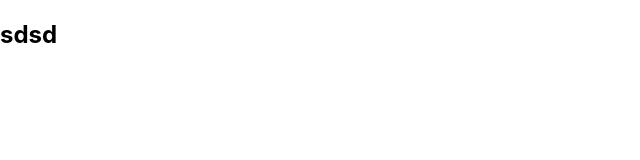
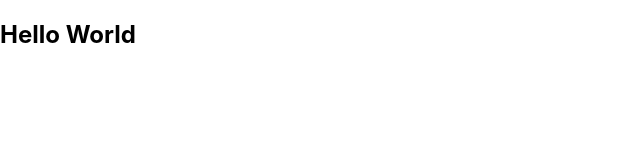
Before and after one commit to Carefree-happy/awesome-react-components, a React (Create React App) app: page / in a window 1280 px wide. Shown: the top 160 px of the page, without its empty margins (0-640 px from the left). Built offline with nearby package versions, Linux system fonts and the light colour scheme.

Commit message:
feat: UpGrade Hello

```diff
--- a/src/App.tsx
+++ b/src/App.tsx
@@ -3,7 +3,7 @@ import Hello from './components/Hello';
 
 const App: React.FC = () => {
   return (
-    <Hello message={'sdsd'}/>
+    <Hello message="Hello World"/>
   );
 }
 
--- a/src/components/Hello.tsx
+++ b/src/components/Hello.tsx
@@ -1,11 +1,15 @@
 import React from "react"
 
 interface IHelloProps {
-    message: string
+    message?: string
 }
 
-const Hello = (props: IHelloProps) => {
+const Hello: React.FC<IHelloProps> = (props) => {
     return <h2>{props.message}</h2>
 }
 
+Hello.defaultProps = {
+    message: "Hello WOW World"
+}
+
 export default Hello;
```
